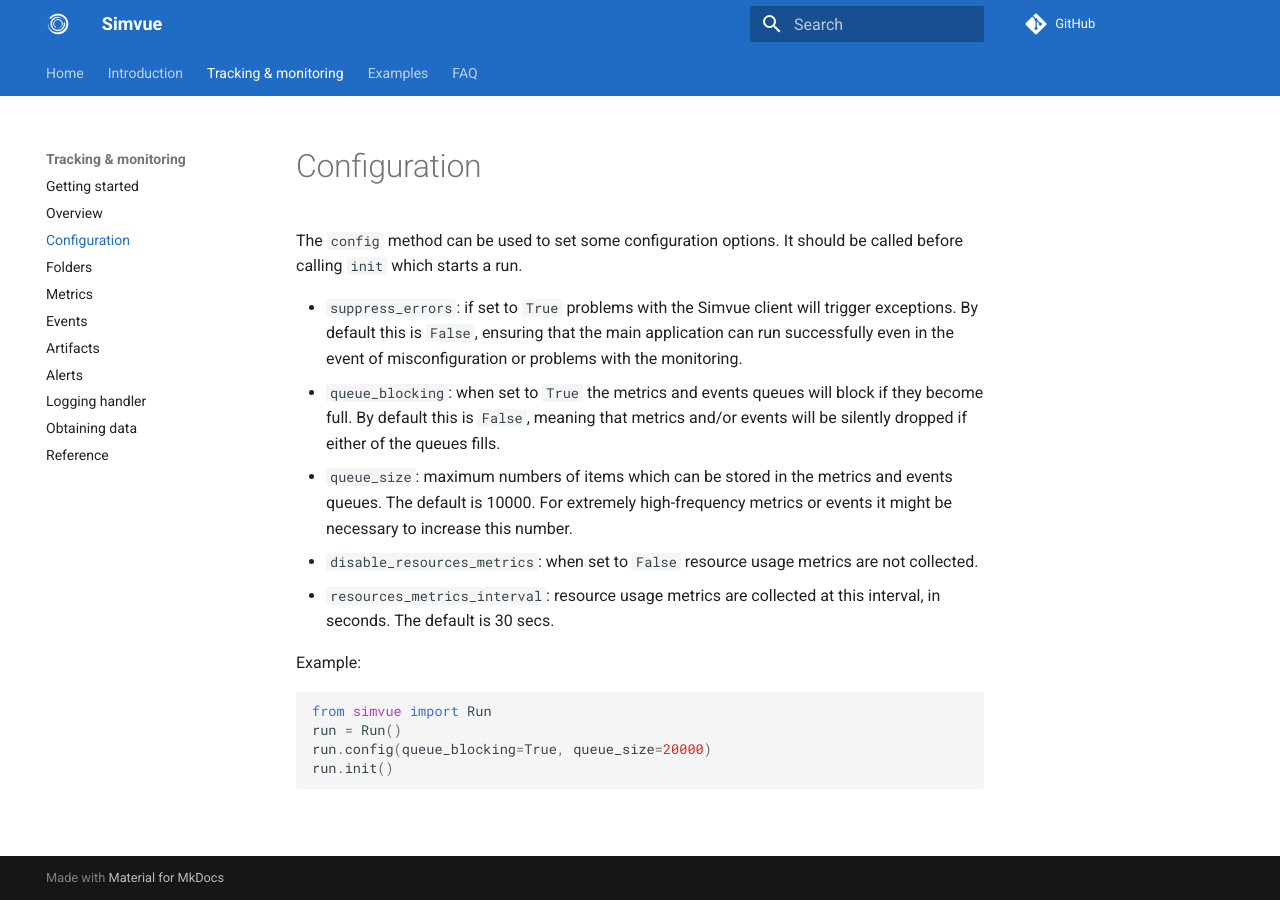
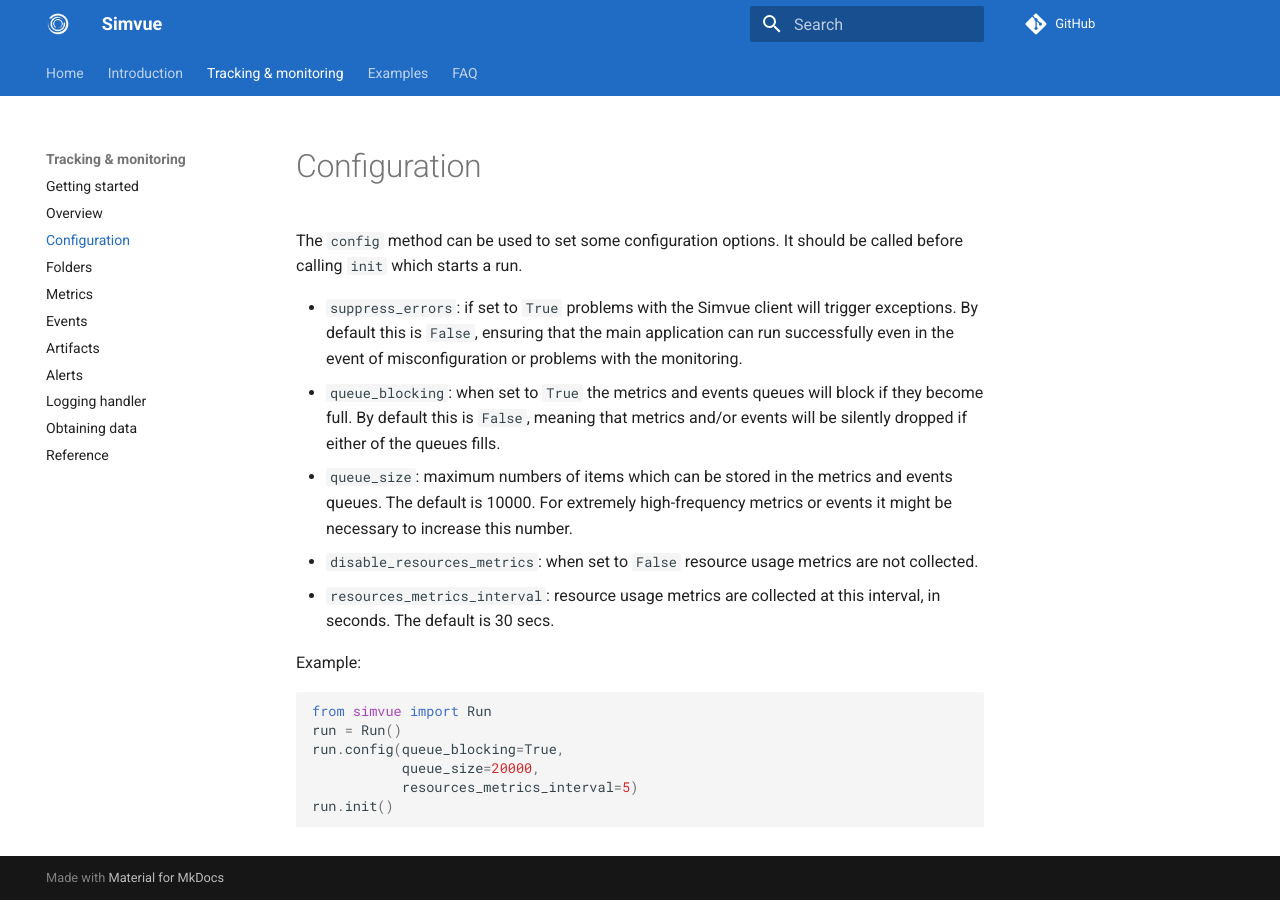
Before and after one commit to simvue-io/docs, an MkDocs documentation site: the page built from docs/python-client/configuration.md, in a window 1280 px wide. Built offline with MkDocs 1.6.1 and Material for MkDocs 9.7.7, drawn with Linux system fonts in a browser that asks for light colours.

Commit message:
Update example

````diff
--- a/docs/python-client/configuration.md
+++ b/docs/python-client/configuration.md
@@ -12,6 +12,8 @@ Example:
 ```  py
 from simvue import Run
 run = Run()
-run.config(queue_blocking=True, queue_size=20000)
+run.config(queue_blocking=True,
+           queue_size=20000,
+           resources_metrics_interval=5)
 run.init()
 ```
````
